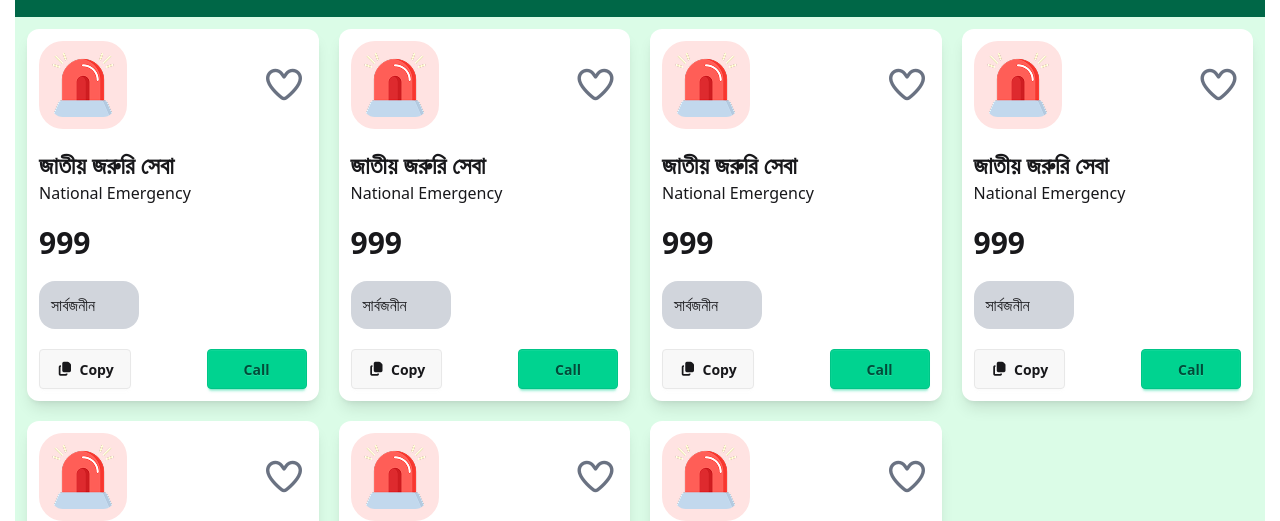
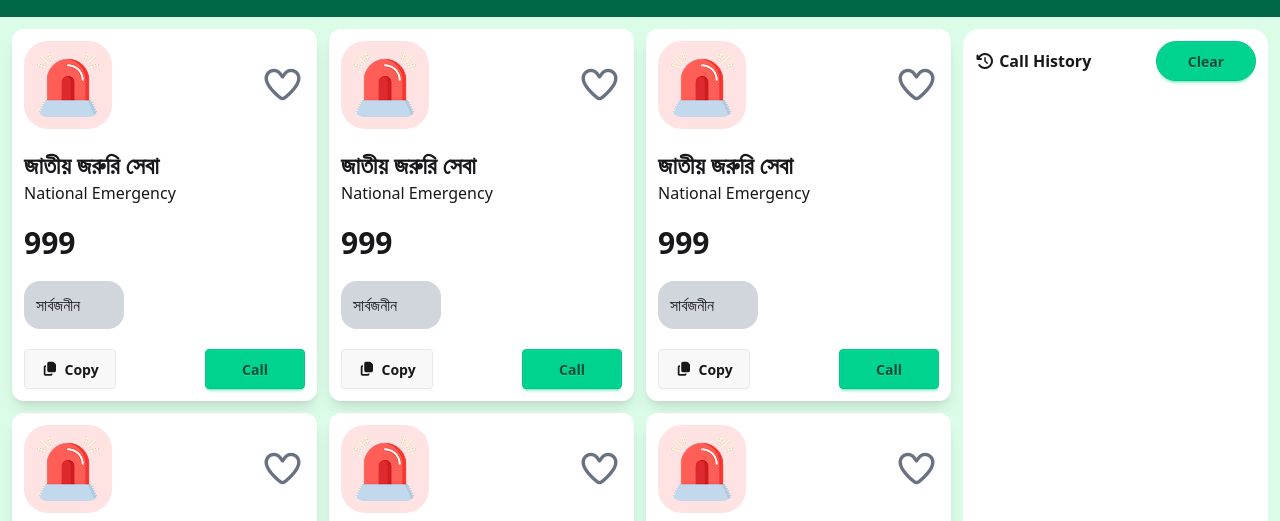
Before and after one commit to riyadnr71/Emergency-Hotline, a plain HTML site: page index.html in a window 1280 px wide. Shown: the part 279-800 px from the top of the page. Drawn offline with nearby package versions, Linux system fonts and the light colour scheme.

Commit message:
added call history

```diff
--- a/index.html
+++ b/index.html
@@ -25,7 +25,7 @@
 
 </head>
 
-<body class="max-w-[1250px] mx-auto">
+<body class="max-w-[1440px] mx-auto">
 
     <!-- navbar -->
 
@@ -73,7 +73,7 @@
 <!-- card -->
 
 <section class="bg-green-100   mx-auto p-3  ">
- <div class="grid grid-cols-4 gap-5">
+ <div class="grid grid-cols-4 gap-3">
      <div>
         <div class=" max-w-sm p-3  bg-white shadow-lg shadow-black-100 rounded-xl">
         <div class="flex justify-between items-center">
@@ -164,36 +164,25 @@
 
 </div>
     </div>
-    <div class="row-span-4">
-        <div class=" max-w-sm p-3  bg-white shadow-lg shadow-black-100 rounded-xl">
-        <div class="flex justify-between items-center">
-        <img class="bg-[#FFE3E2] rounded-3xl p-3" src="./assets/emergency.png" alt="">
-        <span class="text-4xl text-gray-500"><i class="fa-regular fa-heart"></i></span>
-    </div>
 
-    <div class="my-5">
-        <h1 class="text-2xl font-bold">জাতীয় জরুরি সেবা</h1>
-        <p>National Emergency</p>
+         <!-- call History  -->
+    <div class="row-span-4 bg-white rounded-2xl">
+
+       <div class="flex justify-between items-center p-3">
+         <h2><i class="fa-solid fa-clock-rotate-left"></i> <span class="font-bold">Call History</span></h2>
+         <button class="rounded-3xl btn btn-success w-[100px]">Clear</button>
+
+       </div>
+
+
 
     </div>
 
-    <div class="text-3xl font-bold">
-        <h1>999</h1>
-
-    </div>
-    <div class="bg-gray-300 max-w-[100px] p-3 rounded-2xl my-5 ">
-        <button>সার্বজনীন</button>
-    </div>
-
-        <div class="flex justify-between">
-            <button class="btn"><i class="fa-solid fa-copy"></i> Copy</button>
-            <button class="btn btn-success w-[100px]">Call</button>
-        </div>
 
 
 
-</div>
-    </div>
+
+
     <div>
         <div class=" max-w-sm p-3  bg-white shadow-lg shadow-black-100 rounded-xl">
         <div class="flex justify-between items-center">
```
Also changed, not shown: i.html (deleted, +0 -23 lines).
